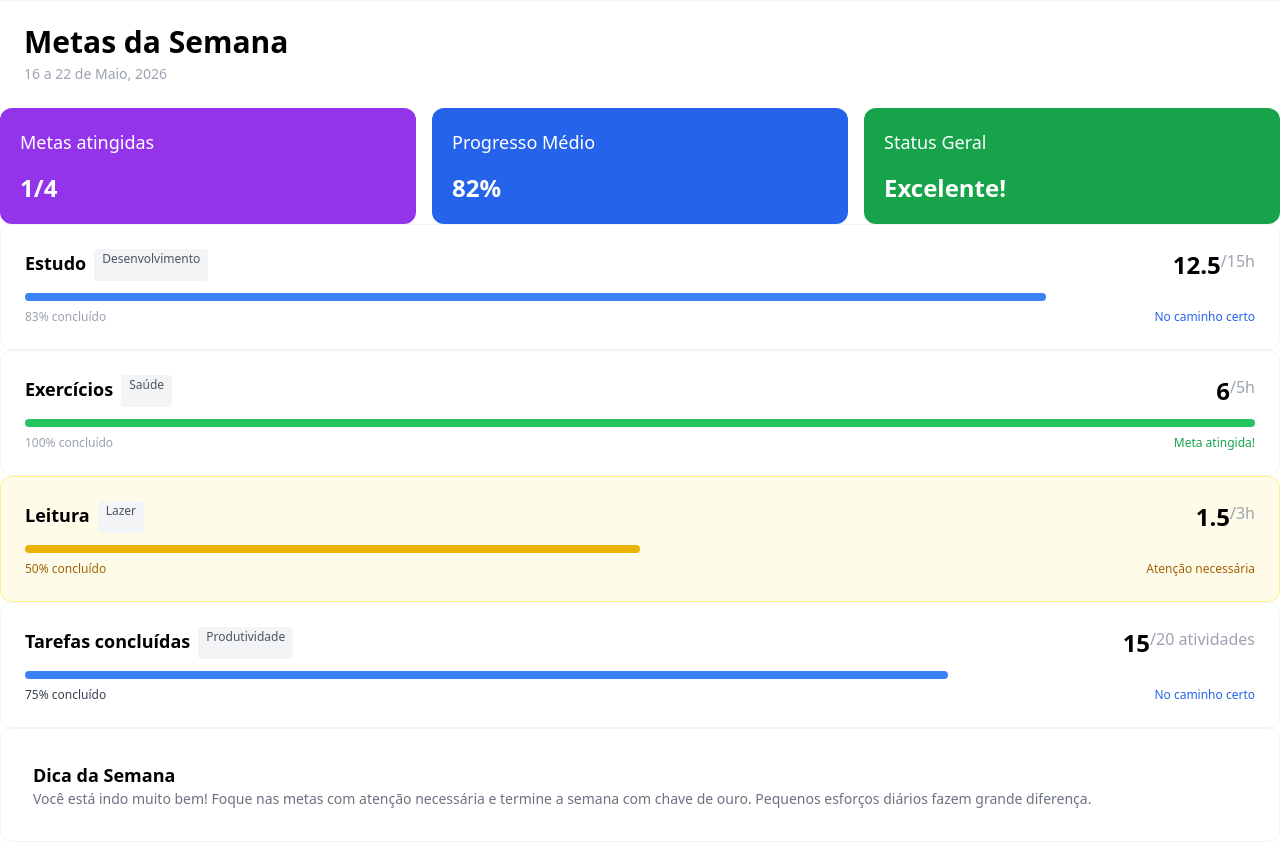
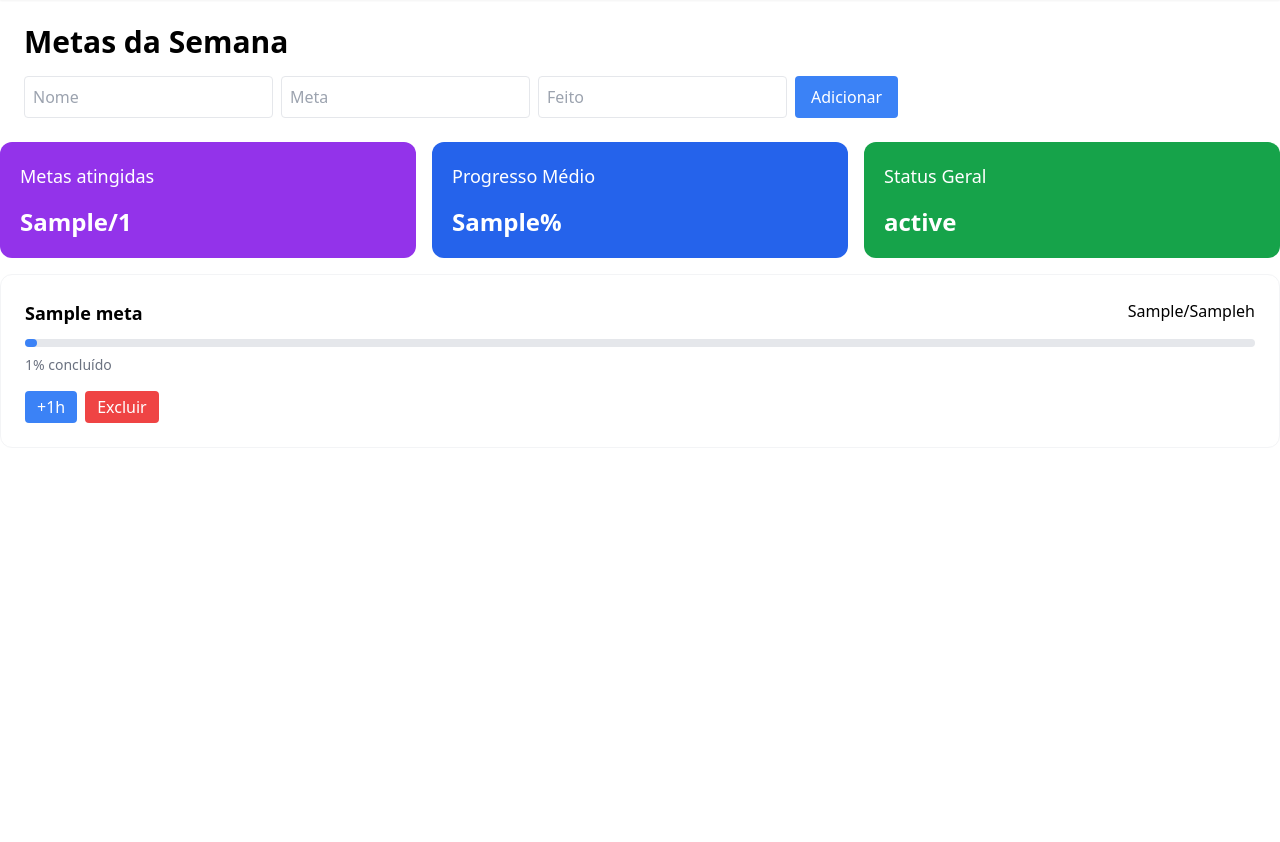
Before and after one commit to VSusko/Goal-Tracer, a Django app: template templates/home/metas.html in a window 1280 px wide. Shown: the part 80-922 px from the top of the page. After the commit the page ends 503 px from the top, so only its background shows below. Run offline with Django 5.2, Linux system fonts and the light colour scheme; the template is opened without the code that fills it: most values are stand-ins (such as "Sample title", 1, 10 or a date in 2020); some libraries are stand-ins or nearby versions.

Commit message:
Add files via upload

```diff
--- a/templates/home/metas.html
+++ b/templates/home/metas.html
@@ -37,117 +37,92 @@
 		<div>
 			<div class="p-6">
 				<h2 class="text-3xl font-bold">Metas da Semana</h2>
-				<p class="text-gray-400 text-sm mt-1">16 a 22 de Maio, 2026</p>
+				<form method="POST" class="flex gap-2 mt-4">
+					{% csrf_token %}
+
+					<input
+						type="text"
+						name="nome"
+						placeholder="Nome"
+						class="border p-2 rounded"
+					>
+
+					<input
+						type="number"
+						step="0.5"
+						name="meta_horas"
+						placeholder="Meta"
+						class="border p-2 rounded"
+					>
+
+					<input
+						type="number"
+						step="0.5"
+						name="horas_feitas"
+						placeholder="Feito"
+						class="border p-2 rounded"
+					>
+
+					<button
+						type="submit"
+						class="bg-blue-500 text-white px-4 rounded"
+					>
+						Adicionar
+					</button>
+				</form>
 			</div>
 
 			<div class="grid grid-cols-3 gap-4">
 				<div class="bg-purple-600 text-white rounded-xl p-5">
 					<p class="text-lg">Metas atingidas</p>
-					<div></div>
-					<p class="text-2xl font-bold pt-4">1/4</p>
+					<p class="text-2xl font-bold pt-4">{{ metas_atingidas }}/{{ total_metas }}</p>
 				</div>
 
 				<div class="bg-blue-600 text-white rounded-xl p-5">
 					<p class="text-lg">Progresso Médio</p>
-					<p class="text-2xl font-bold pt-4">82%</p>
+					<p class="text-2xl font-bold pt-4">{{ progresso_medio }}%</p>
 				</div>
 
 				<div class="bg-green-600 text-white rounded-xl p-5">
 					<p class="text-lg">Status Geral</p>
-					<p class="text-2xl font-bold pt-4">Excelente!</p>
+					<p class="text-2xl font-bold pt-4">{{ status }}</p>
 				</div>
 			</div>
 		</div>
 
 		<div>
-			<div class="bg-white rounded-xl border border-gray-100 p-6">
+			{% for meta in metas %}
+			<div class="bg-white rounded-xl border border-gray-100 p-6 mt-4">
 				<div class="flex justify-between mb-3">
-					<div class="flex gap-2">
-						<h4 class="font-semibold text-lg">Estudo</h4>
-						<p class="bg-gray-100 text-gray-600 text-xs px-2 py-0.5 rounded">Desenvolvimento</p>
-					</div>
-					<div class="flex">
-						<p class="text-2xl font-bold">12.5</p>
-						<p class="text-gray-400">/15h</p>
-					</div>
+					<h4 class="font-semibold text-lg">{{ meta.nome }}</h4>
+					<div>{{ meta.horas_feitas }}/{{ meta.meta_horas }}h</div>
 				</div>
 
-				<div class="bg-blue-500 h-2 rounded-full" style="width: 83%"></div>
+				<div class="w-full bg-gray-200 h-2 rounded-full">
+					<div class="bg-blue-500 h-2 rounded-full" style="width: {{ meta.percentual }}%"></div>
+				</div>
 
-				<div class="flex justify-between text-xs mt-2">
-					<p class="text-gray-400">83% concluído</p>
-					<p class="text-blue-600">No caminho certo</p>
+				<p class="mt-2 text-sm text-gray-500">{{ meta.percentual }}% concluído</p>
+
+				<div class="flex gap-2 mt-4">
+					<form method="POST">
+						{% csrf_token %}
+						<input type="hidden" name="add_hour_id" value="{{ meta.id }}">
+						<button type="submit" class="px-3 py-1 bg-blue-500 text-white rounded">
+							+1h
+						</button>
+					</form>
+
+					<form method="POST">
+						{% csrf_token %}
+						<input type="hidden" name="delete_id" value="{{ meta.id }}">
+						<button type="submit" class="px-3 py-1 bg-red-500 text-white rounded">
+							Excluir
+						</button>
+					</form>
 				</div>
 			</div>
-
-			<div class="bg-white rounded-xl border border-gray-100 p-6">
-				<div class="flex justify-between mb-3">
-					<div class="flex gap-2">
-						<h4 class="font-semibold text-lg">Exercícios</h4>
-						<p class="bg-gray-100 text-gray-600 text-xs px-2 py-0.5 rounded">Saúde</p>
-					</div>
-					<div class="flex">
-						<p class="text-2xl font-bold">6</p>
-						<p class="text-gray-400">/5h</p>
-					</div>
-				</div>
-
-				<div class="bg-green-500 h-2 rounded-full" style="width: 100%"></div>
-				<div class="flex justify-between text-xs mt-2">
-					<p class="text-gray-400">100% concluído</p>
-					<p class="text-green-600">Meta atingida!</p>
-				</div>
-			</div>
-
-			<div class="bg-yellow-50 border border-yellow-200 rounded-xl p-6">
-				<div class="flex justify-between mb-3">
-					<div class="flex gap-2">
-						<h4 class="font-semibold text-lg">Leitura</h4>
-						<p class="bg-gray-100 text-gray-600 text-xs px-2 py-0.5 rounded">Lazer</p>
-					</div>
-					<div class="flex">
-						<p class="text-2xl font-bold">1.5</p>
-						<p class="text-gray-400">/3h</p>
-					</div>
-				</div>
-
-				<div class="bg-yellow-500 h-2 rounded-full" style="width: 50%"></div>
-
-				<div class="flex justify-between text-xs mt-2">
-					<p class="text-yellow-700">50% concluído</p>
-					<p class="text-yellow-700">Atenção necessária</p>
-				</div>
-			</div>
-
-			<div class="bg-white rounded-xl border border-gray-100 p-6">
-				<div class="flex justify-between mb-3">
-					<div class="flex gap-2">
-						<h4 class="font-semibold text-lg">Tarefas concluídas</h4>
-						<p class="bg-gray-100 text-gray-600 text-xs px-2 py-0.5 rounded">Produtividade</p>
-					</div>
-					<div class="flex">
-						<p class="text-2xl font-bold">15</p>
-						<p class="text-gray-400">/20 atividades</p>
-					</div>
-				</div>
-				<div class="bg-blue-500 h-2 rounded-full" style="width: 75%"></div>
-
-				<div class="flex justify-between text-xs mt-2">
-					<p class="text-gray-700">75% concluído</p>
-					<p class="text-blue-600">No caminho certo</p>
-				</div>
-			</div>
-
-			<div class="bg-white rounded-xl border border-gray-100 p-8">
-				<h5 class="font-semibold text-lg">
-					<p>Dica da Semana</p>
-				</h5>
-				<p class="text-gray-500 text-sm">
-					Você está indo muito bem! Foque nas metas com atenção necessária e termine a semana com chave de ouro.
-					Pequenos esforços diários fazem grande diferença.
-				</p>
-			</div>
-
+			{% endfor %}
 		</div>
 
 	</body>
```
